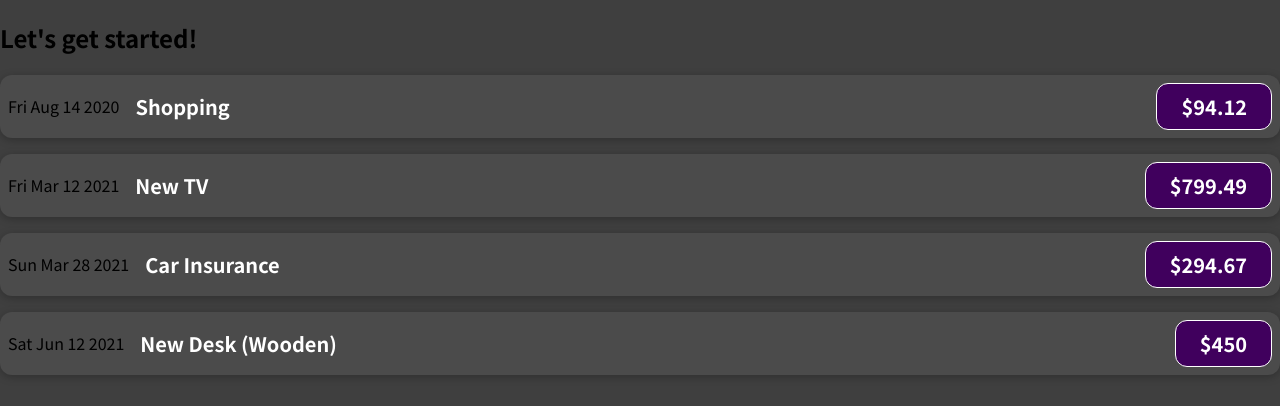
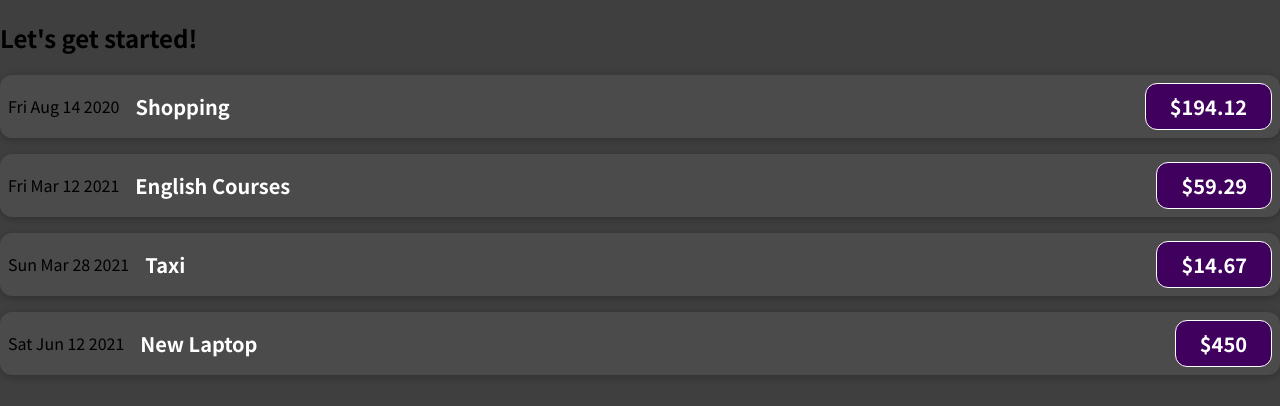
Before and after one commit to katerinagutich/expenses-tracker, a JavaScript app: page / in a window 1280 px wide. Shown: the top 406 px of the page. Built offline with nearby package versions, Linux system fonts and the light colour scheme.

Commit message:
Update expenses object

```diff
--- a/src/App.js
+++ b/src/App.js
@@ -1,4 +1,4 @@
-import ExpenseItem from "./components/ExpenseItem";
+import ExpenseItem from './components/ExpenseItem';
 
 function App() {
 
@@ -6,24 +6,24 @@ function App() {
         {
             id: 'e1',
             title: 'Shopping',
-            amount: 94.12,
+            amount: 194.12,
             date: new Date(2020, 7, 14),
         },
         {
             id: 'e2',
-            title: 'New TV',
-            amount: 799.49,
+            title: 'English Courses',
+            amount: 59.29,
             date: new Date(2021, 2, 12)
         },
         {
             id: 'e3',
-            title: 'Car Insurance',
-            amount: 294.67,
+            title: 'Taxi',
+            amount: 14.67,
             date: new Date(2021, 2, 28),
         },
         {
             id: 'e4',
-            title: 'New Desk (Wooden)',
+            title: 'New Laptop',
             amount: 450,
             date: new Date(2021, 5, 12),
         },
```
